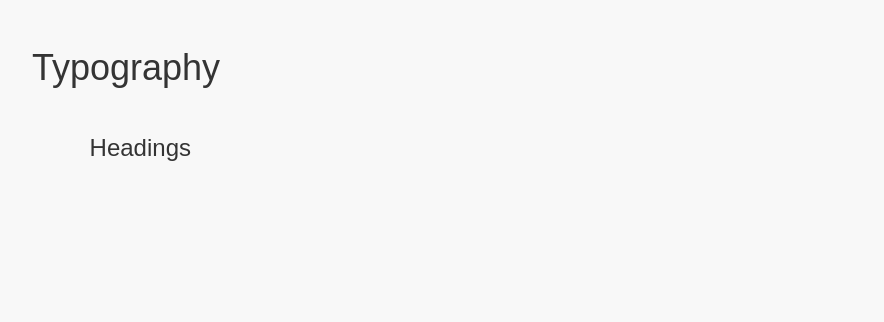
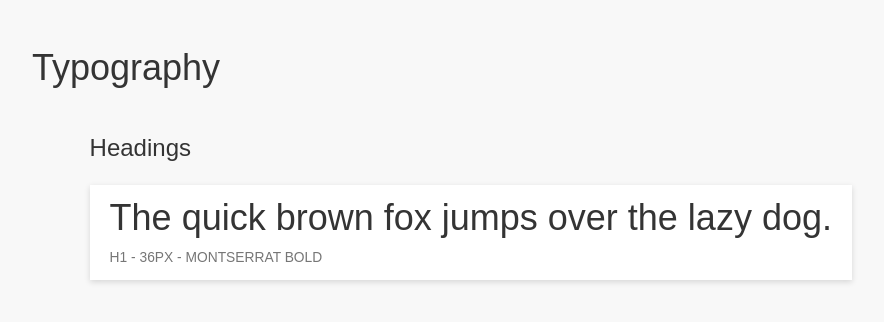
Before and after one commit to luxotus/ui-components-library, a website built with webpack: page public/index.html in a window 1280 px wide. Shown: the whole page, without its empty margins (32-916 px from the left). Built offline with nearby package versions, Linux system fonts and the light colour scheme.

Commit message:
first heading inital setup

```diff
--- a/public/index.html
+++ b/public/index.html
@@ -13,6 +13,14 @@
       <h1 class="title">Typography</h1>
       <div class="sub-section">
         <h2 class="sub-title">Headings</h2>
+        <div class="cards-wrapper">
+          <div class="card">
+            <h1>The quick brown fox jumps over the lazy dog.</h1>
+            <div class="lower-details">
+              <p>h1 - 36px - Montserrat bold</p>
+            </div>
+          </div>
+        </div>
       </div>
     </section>
   </div>
--- a/sass/components/typography/_headings.scss
+++ b/sass/components/typography/_headings.scss
@@ -0,0 +1,4 @@
+h1 {
+  font-size: 36px;
+  font-weight: 500;
+}
--- a/sass/main.scss
+++ b/sass/main.scss
@@ -3,9 +3,8 @@
 @import 'base/root';
 
 
-// components - typography
-@import 'components/typography/headings';
-
-
 // Pages
 @import 'pages/home';
+
+// Sections
+@import 'sections/typography';
--- /dev/null
+++ b/sass/sections/_typography.scss
@@ -0,0 +1,29 @@
+.typography-sec {
+  .cards-wrapper {
+    display: flex;
+    width: 100%;
+    padding: 25px 0;
+  }
+
+  .card {
+    padding: 15px 20px;
+    box-shadow: 0px 2px 6px 0px rgba(0, 0, 0, 0.14);
+    background-color: #fff;
+
+    .lower-details {
+      display: flex;
+      justify-content: space-between;
+      padding: 15px 0 0;
+
+      p {
+        font-size: 1.15rem;
+        text-transform: uppercase;
+        font-weight: 500;
+        color: #767676;
+      }
+    }
+  }
+
+  // components - typography
+  @import '../components/typography/headings';
+}
```
Also changed, not shown: public/styles/main.css.
